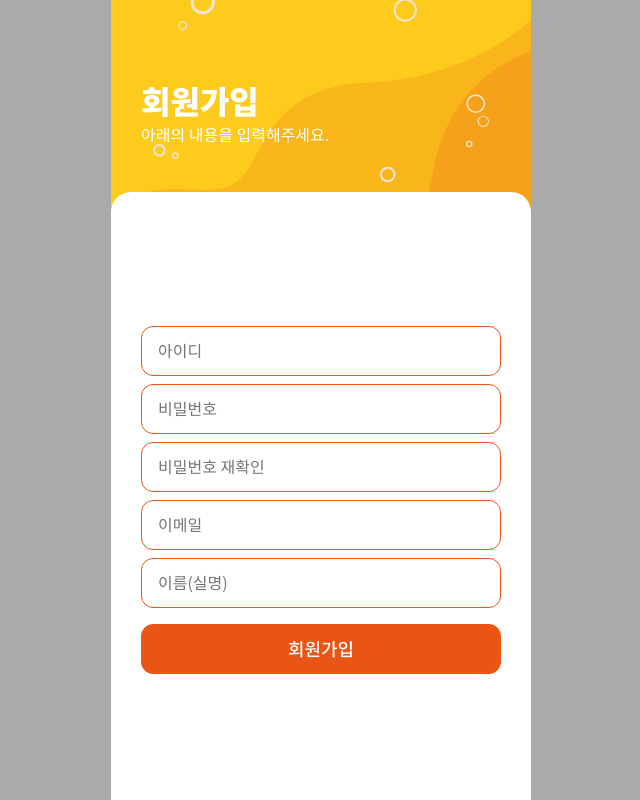
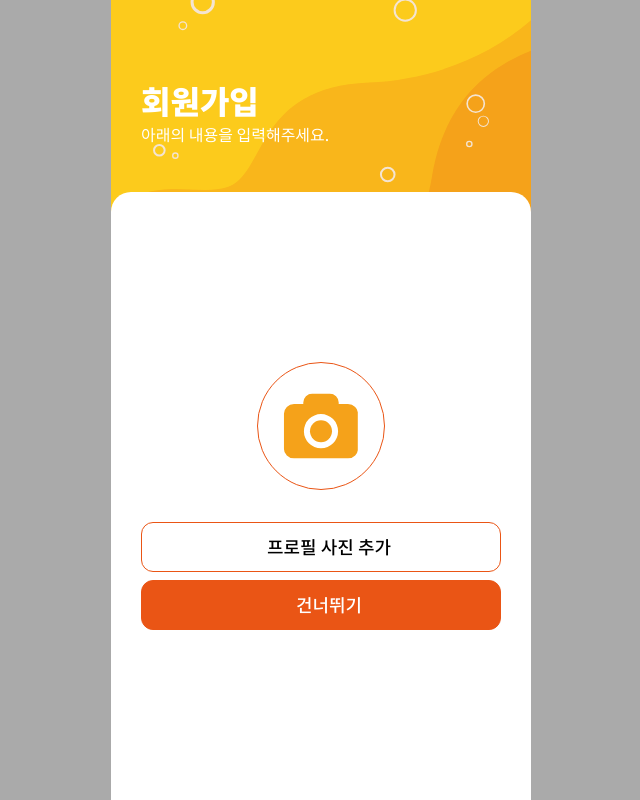
Before and after one commit to kebi3477/Juice, a React (Create React App) app: page /join in a window 1280 px wide. Both pictures are taken after a click on the button "회원가입". Shown: the whole page, without its empty margins (319-959 px from the left). Built offline with nearby package versions, Linux system fonts and the light colour scheme.

Commit message:
Update UseState

```diff
--- a/src/App.css
+++ b/src/App.css
@@ -8,3 +8,8 @@
 }
 *::-webkit-scrollbar{ width: 0; }
 body{ background-color: #aaa; }
+
+@keyframes fadeUp {
+    from{ opacity: 0; transform: translateY(20%); }
+    to{ opacity: 1; transform: translateY(0%); }
+}
--- a/src/js/Join.css
+++ b/src/js/Join.css
@@ -14,13 +14,15 @@
 
 /* 회원가입 컨텐츠 CSS */
 .join__contents{ padding: 86px 30px; position: relative; z-index: 20; width: 100%; display: flex; flex-direction: column; justify-content: center; align-items: center; background-color: #fff; border-top-left-radius: 1.25rem; border-top-right-radius: 1.25rem; }
-.join__form{ width: 100%; display: flex; flex-direction: column; justify-content: center; align-items: center; }
+.join__form{ width: 100%; display: none; flex-direction: column; justify-content: center; align-items: center; }
+.join__form--active{ width: 100%; display: flex; flex-direction: column; justify-content: center; align-items: center; }
 .join__form--input{ margin-top: 8px; padding-left: 16px; height: 50px; width: 100%; font-size: 1rem; font-weight: normal; border-radius: 0.75rem; border: 1.5px solid var(--main-color1); overflow: hidden; }
 .join__form--input::placeholder{ text-align: left; }
 .join__form--input-join{ padding: 0; cursor: pointer; margin-top: 16px; height: 50px; cursor: pointer; font-size: 1.125rem; font-weight: 500; color: #fff; background-color: var(--main-color1); }
 
 /* 회원가입 프로필 CSS */
 .join__profile{ width: 100%; display: none; flex-direction: column; place-items: center; }
+.join__profile--active{ animation: fadeUp 600ms ease-out; width: 100%; display: flex; flex-direction: column; place-items: center; }
 .join__profile--picture{ cursor: pointer; position: relative; width: 128px; height: 128px; border-radius: 70%; display: flex; justify-content: center; align-items: center; overflow: hidden; border: 1px solid var(--main-color1); }
 .join__profile--picture-img{ position: absolute; left: 50%; top: 50%; transform: translate(-50%, -50%); object-fit: cover; }
 .join__profile--file{ width: 0; height: 0; overflow: hidden; }
--- a/src/js/Join.js
+++ b/src/js/Join.js
@@ -1,4 +1,4 @@
-import React from 'react';
+import React, { useState } from 'react';
 import { useHistory } from "react-router-dom";
 import './Join.css';
 import sparkling from './sparkling.js';
@@ -11,6 +11,9 @@ function Join(){
         let path = `./findPW`;
         history.push(path);
     }
+
+    const [isBlock, setIsBlock] = useState(false);
+    const joinClick = () => { setIsBlock(isBlock => !isBlock); };
 
     return(
         <div className="join">
@@ -70,17 +73,17 @@ function Join(){
                 {/* // 회원가입 컨텐츠 */}
                 <div className="join__contents">
                     {/* // 회원가입 폼 */}
-                    <form className="join__form" method="POST">
+                    <form className={isBlock ? 'join__form' : 'join__form--active'} method="POST">
                         <input className="join__form--input join__form--input-id" type="text" placeholder="아이디" />
                         <input className="join__form--input join__form--input-pw" type="password" placeholder="비밀번호" />
                         <input className="join__form--input join__form--input-confirm" type="password" placeholder="비밀번호 재확인" />
                         <input className="join__form--input join__form--input-email" type="text" placeholder="이메일" />
                         <input className="join__form--input join__form--input-name" type="text" placeholder="이름(실명)" />
-                        <button className="join__form--input join__form--input-join" type="button">회원가입</button>
+                        <button className="join__form--input join__form--input-join" type="button" onClick={joinClick}>회원가입</button>
                     </form>
 
                     {/* // 회원가입 프로필 */}
-                    <div className="join__profile">
+                    <div className={isBlock ? 'join__profile--active' : 'join__profile'}>
                         <div className="join__profile--picture">
                             <svg className="join__profile--picture-img" width="74.415" height="64.796" viewBox="0 0 74.415 64.796">
                                 <g id="그룹_62" data-name="그룹 62" transform="translate(1301.523 -563.797)">
@@ -90,7 +93,6 @@ function Join(){
                                     </g>
                                 </g>
                             </svg>
-
                         </div>
 
                         <input className="join__profile--file" type="file" />
```
